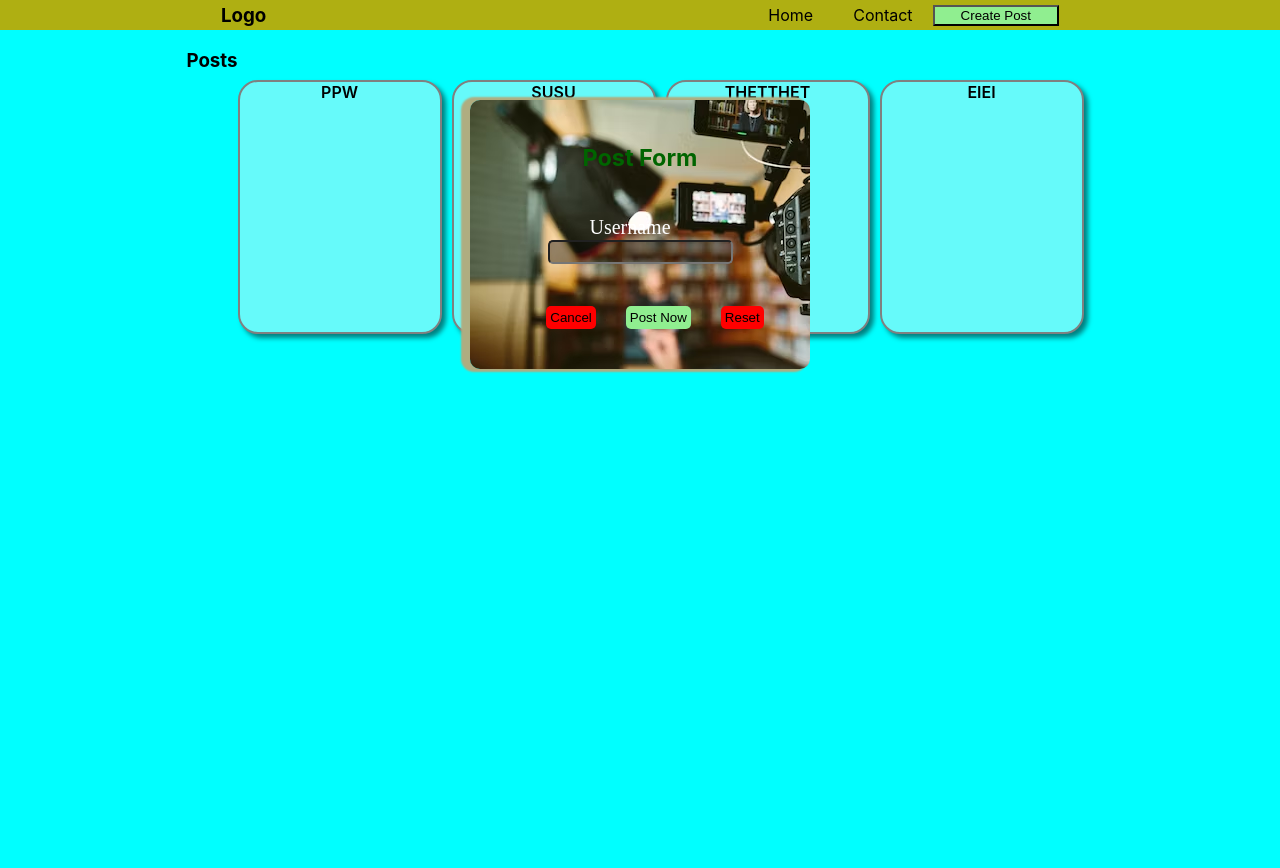
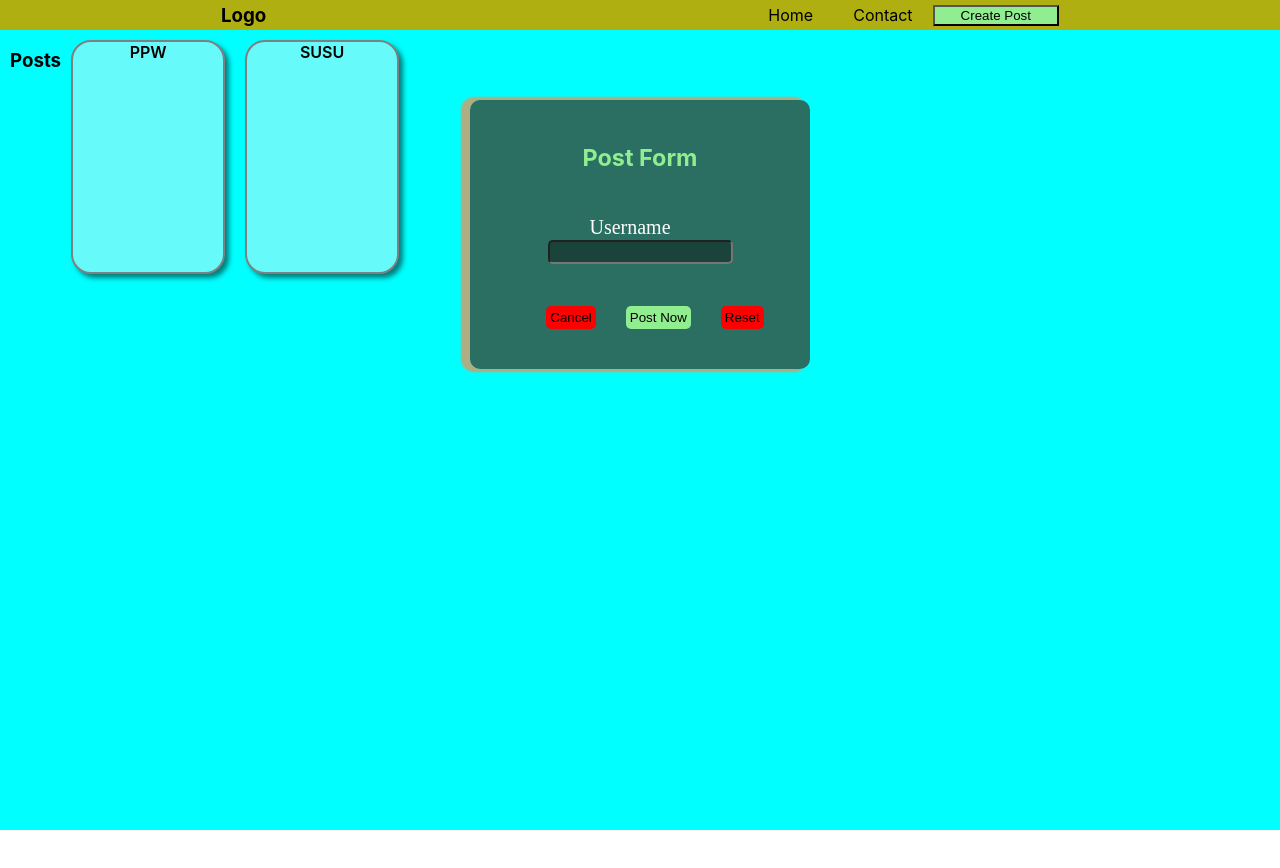
Before and after one commit to phoenixZ123/reactjs_basic, a React (Create React App) app: page / in a window 1280 px wide. Both pictures are taken after a click on the button "Create Post". Shown: the top 868 px of the page. After the commit the page ends 830 px from the top, so only its background shows below. Built offline with nearby package versions, Linux system fonts and the light colour scheme.

Commit message:
createPostDynamically

```diff
--- a/src/App.js
+++ b/src/App.js
@@ -13,24 +13,22 @@ function App() {
     }, {
       id: 2,
       name: "SUSU"
-    }, {
-      id: 3,
-      name: "THETTHET"
-    }, {
-      id: 4,
-      name: "EIEI"
     }
   ])
-
+  // add post from form update
+  const addPost = (post) => {
+    setPost(preState => [...preState, post]);
+    setShow(false)
+  }
   return (
     <div className="App">
       <Navbar setShow={setShow} />
       <Post datas={posts} />
 
       {show && <Model active={true}>
-        <Form>
+        <Form addPost={addPost}>
           <button type='button' onClick={() => setShow(false)}>Cancel</button>
-          <button type='button' className='signup'>Post Now</button>
+          <button type='submit' className='signup'>Post Now</button>
         </Form>
         {/* <button onClick={() => setShow(false)}>Cancel</button> */}
       </Model>}
--- a/src/components/Model/modal.css
+++ b/src/components/Model/modal.css
@@ -6,9 +6,10 @@
   left: 0;
   top: -300px;
 }
+
 .modal-component .modal {
   transition: all 0.8s ease;
-  background-image: url("./photo-1497015289639-54688650d173.avif");
+  background-color: #3b3b2abb;
   max-width: 300px;
   margin: 400px auto;
   padding: 20px;
@@ -32,9 +33,9 @@
   -webkit-animation-name: example;
   -webkit-animation-duration: 2s;
   animation-name: example;
-  animation-duration: 4s;
+  animation-duration: 1s;
   box-shadow: -0.3em 0px 2px 3px #afad81;
-  color: darkgreen;
+  color: lightgreen;
   font-weight: 600px;
   font-size: 20px;
 }
--- a/src/components/PostForm/Form.js
+++ b/src/components/PostForm/Form.js
@@ -1,11 +1,24 @@
 import React, { useState } from 'react'
 import './form.css'
-export const Form = ({ children }) => {
+export const Form = ({ children, addPost }) => {
   const [name, setName] = useState("");
 
+  const CreatePost = (e) => {
+    e.preventDefault();
 
+    let post = {
+      id: Math.floor(Math.random(1 * 999)),
+      name: name
+    }
+    addPost(post);
+    resetForm();
+  }
+
+  const resetForm = () => {
+    setName("")
+  }
   return (
-    <form className='post-form'>
+    <form className='post-form' onSubmit={CreatePost}>
       <h3>Post Form</h3>
       {name}
       <div className='form-control'>
@@ -15,7 +28,7 @@ export const Form = ({ children }) => {
 
       <div className='form-control'>
         {children}
-        <button type='button' onClick={() => setName("")}>Reset</button>
+        <button type='button' onClick={resetForm}>Reset</button>
       </div>
 
     </form>
--- a/src/components/postList/post.css
+++ b/src/components/postList/post.css
@@ -1,15 +1,17 @@
 .post .postList {
   display: flex;
   flex-grow: row-wrap;
-  height: 200vh;
-  justify-content: center;
+  height: 70vh;
   margin: 10px;
+  flex-wrap: wrap;
+}
+.post {
+  height: 100vh;
 }
 .post .postList .single {
-  margin-top: 50px;
-  margin-right: 10px;
-  height: 250px;
-  width: 200px;
+  margin: 10px;
+  height: 230px;
+  width: 150px;
   font-weight: 600;
   background-color: #66fafa;
 }
```
